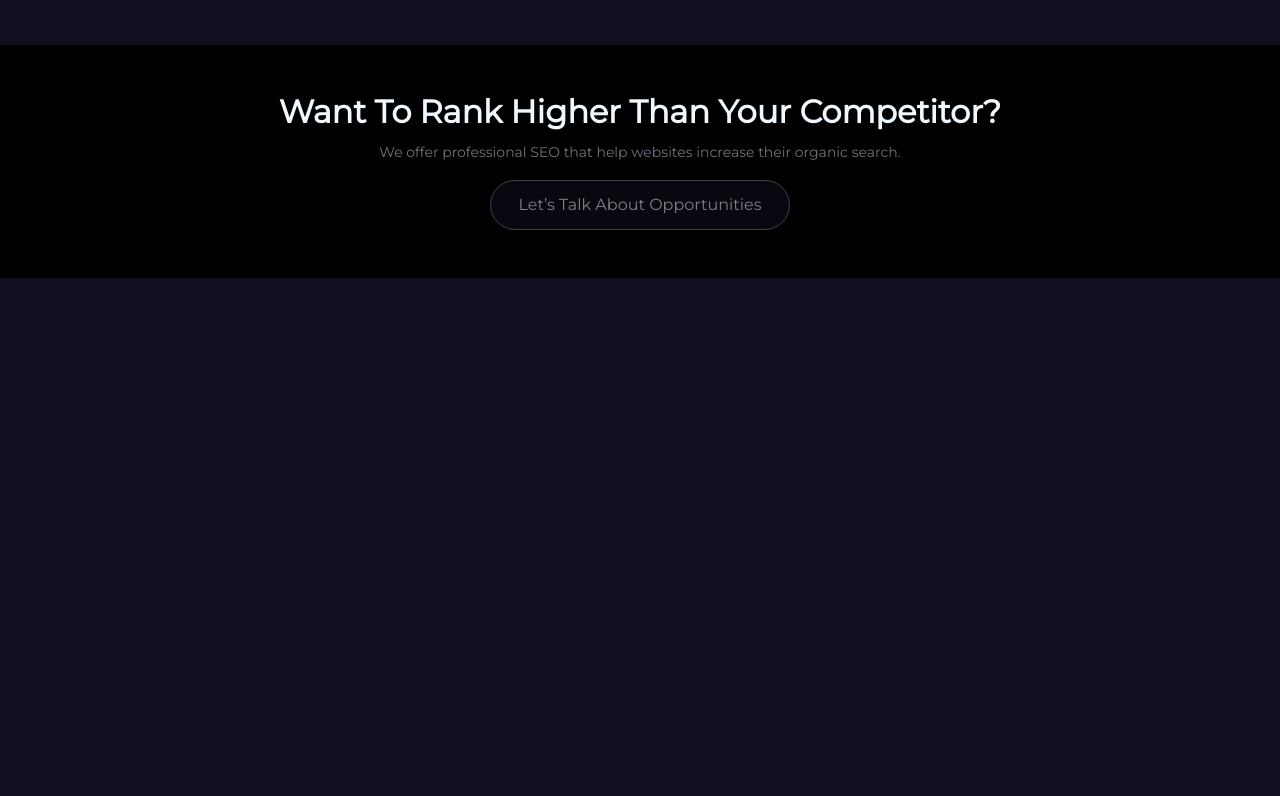
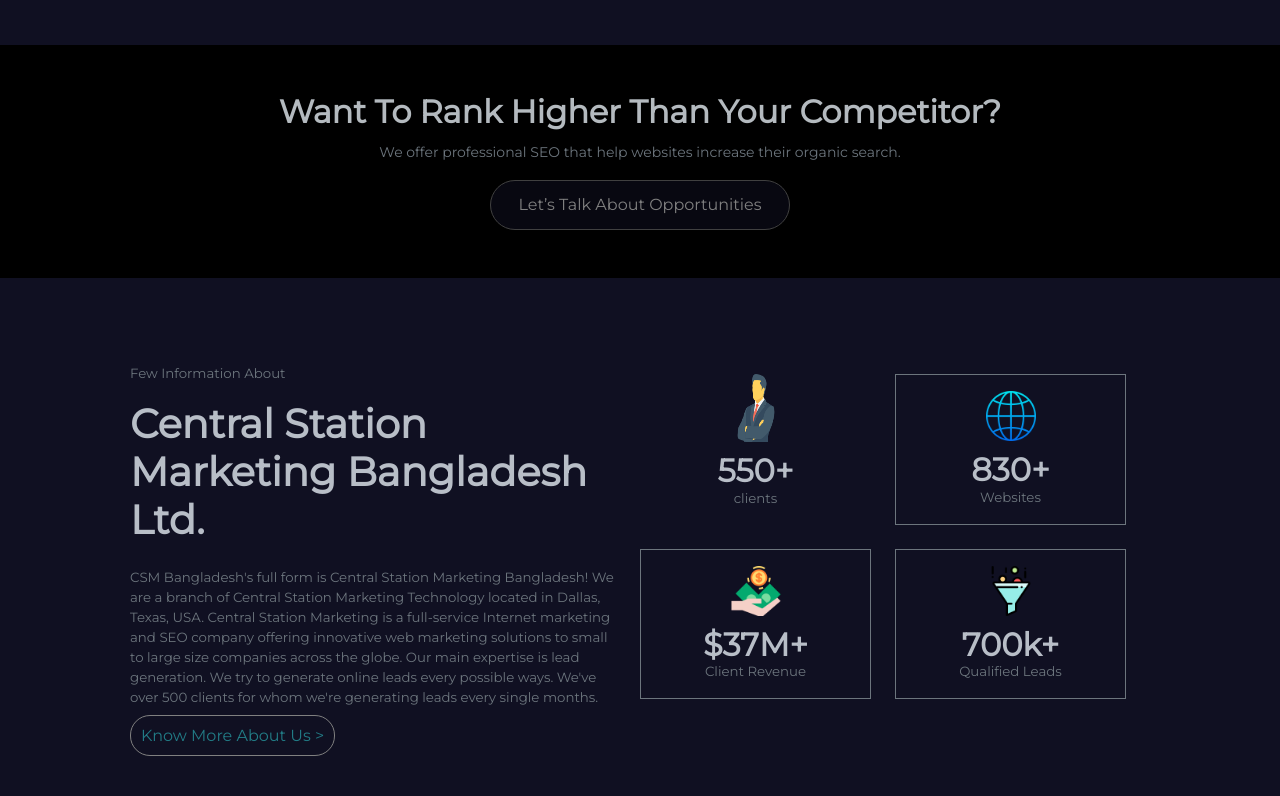
Before and after one commit to saklain71/official-project, a plain HTML site: page index.html in a window 1280 px wide. Shown: the part 2136-2932 px from the top of the page. Before the commit the page ends 2414 px from the top, so only its background shows below. Drawn offline with nearby package versions, Linux system fonts and the light colour scheme.

Commit message:
fifth section designed

```diff
--- a/css/app.css
+++ b/css/app.css
@@ -162,7 +162,6 @@
 
 .third-section a {
 
-
     text-decoration: none;
     color: rgb(34, 124, 134);
     border-radius: 20px;
@@ -179,8 +178,36 @@
 }
 .fourth-section h2{
     color: aliceblue;
+    opacity: .75;
 }
 
+/* fifth Section */
+.fifth-section-title{
+   margin-top: 10px;
+}
+.fifth-section h1,h2{
+    color: aliceblue;
+    opacity: .75;
+}
+.fifth-section a{
+    padding: 10px;
+    text-decoration: none;
+    color: rgb(34, 124, 134);
+    border: 1px solid gray;
+    border-radius: 20px;
+
+}
+.fifth-section img{
+
+    width: 50px;
+    height: 100%;
+    margin-bottom: 10px;
+}
+
+.fifth-section p{
+    margin-top: -10px;
+    font-size: smaller;
+}
 
 @media only screen and (max-width: 600px) {
 
--- a/index.html
+++ b/index.html
@@ -131,7 +131,8 @@
       <div class="container">
         <div class="container mb-5 d-flex flex-column justify-content-center align-items-center">
           <h3 class="text-center">Our Online Marketing Expertise</h3>
-        <p class="text-center"><small>Getting a conversion boost didn’t used to be this easy. Luckily, you found Proof.
+          <p class="text-center"><small>Getting a conversion boost didn’t used to be this easy. Luckily, you found
+              Proof.
               Now <br> you have the tools to let
               your customer do the selling for you.</small></p>
           <button class="third-btn">Let’s Talk About Opportunities</button>
@@ -227,7 +228,7 @@
           </div>
           <div class="col-sm-6 col-lg-3 d-flex justify-content-center align-items-center flex-column">
 
-          <img class="w-25 " src="/images/lead (1).png" alt="">
+            <img class="w-25 " src="/images/lead .png" alt="">
 
             <h3>
               Website Design <br>
@@ -265,8 +266,69 @@
     <section class="fourth-section mt-5">
       <div class="container d-flex flex-column justify-content-center align-items-center">
         <h2 class="text-center mt-5"> <b> Want To Rank Higher Than Your Competitor?</b> </h2>
-        <p class="text-center"><small>We offer professional SEO that help websites increase their organic search.</small></p>
+        <p class="text-center"><small>We offer professional SEO that help websites increase their organic
+            search.</small></p>
         <button class="third-btn mb-5">Let’s Talk About Opportunities</button>
+      </div>
+    </section>
+
+    <!-- fifth section -->
+
+    <section class="container fifth-section">
+      <div class="container row align-items-center p-5">
+        <div class="col-lg-6 col-sm-6">
+          <div class="mt-5">
+            <p>Few Information About</p>
+            <h1><b> Central Station Marketing Bangladesh Ltd.</b></h1>
+          </div>
+          <div>
+            <p class="mt-4">CSM Bangladesh's full form is Central Station Marketing Bangladesh! We are a branch of
+              Central Station
+              Marketing Technology located in Dallas, Texas, USA. Central Station Marketing is a full-service Internet
+              marketing and SEO company offering innovative web marketing solutions to small to large size companies
+              across the globe. Our main expertise is lead generation. We try to generate online leads every possible
+              ways. We've over 500 clients for whom we're generating leads every single months.</p>
+            <a href=""> Know More About Us ></a>
+          </div>
+        </div>
+
+        <div class="col-lg-6 col-sm-6  ">
+          <div class="row  mb-4 ">
+            <div class="col-lg-6 col-sm-6 d-flex justify-content-center align-items-center flex-column ">
+              <img src="/images/client.png" alt="">
+              <h2><b>550+</b></h2>
+              <p>clients</p>
+            </div>
+            <div class="col-lg-6 col-sm-6 ">
+              <div class="d-flex justify-content-center align-items-center flex-column border border-secondary">
+                <img class="mt-3" src="/images/websites.png" alt="">
+                <h2><b>830+</b></h2>
+                <p>Websites</p>
+              </div>
+            </div>
+          </div>
+          <div class="row ">
+            <div class="col-lg-6 col-sm-6">
+              <div class="d-flex justify-content-center align-items-center flex-column border border-secondary ">
+                <img class="mt-3" src="/images/revenue.png" alt="">
+                <h2><b>$37M+</b></h2>
+                <p>Client Revenue</p>
+              </div>
+            </div>
+            <div class="col-lg-6 col-sm-6">
+              <div class="d-flex justify-content-center align-items-center flex-column border border-secondary ">
+                <img class="mt-3" src="/images/qualified.png" alt="">
+                <h2><b>700k+</b></h2>
+                <p>Qualified Leads</p>
+              </div>
+            </div>
+
+          </div>
+
+
+        </div>
+
+      </div>
       </div>
     </section>
 
```
Also changed, not shown: images/client.png (added), images/lead .png (renamed from images/lead (1).png), images/qualified.png (added), images/revenue.png (added), images/websites.png (added). Lines whose indentation alone changed are shown as unchanged.
